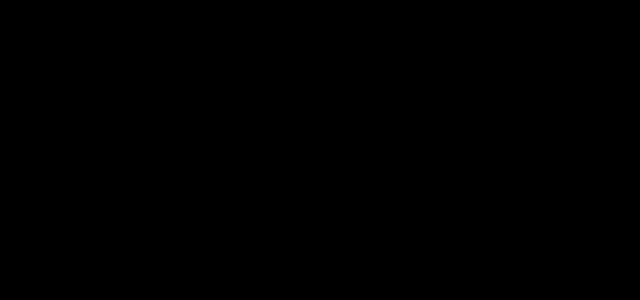
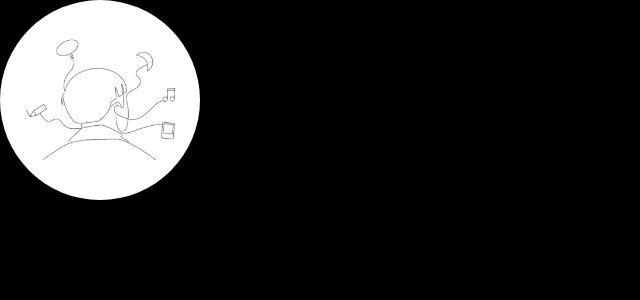
Before and after one commit to formegusto/portfolio, a React (Create React App) app: page /portfolio/iamformegusto in a window 1280 px wide. Shown: the top 300 px of the page, without its empty margins (0-640 px from the left). Built offline with nearby package versions, Linux system fonts and the light colour scheme.

Commit message:
PortFolio Main Init

```diff
--- a/package.json
+++ b/package.json
@@ -11,10 +11,12 @@
     "@types/node": "^12.0.0",
     "@types/react": "^16.9.53",
     "@types/react-dom": "^16.9.8",
+    "@types/react-router-dom": "^5.1.7",
     "@types/styled-components": "^5.1.7",
     "gh-pages": "^3.1.0",
     "react": "^17.0.1",
     "react-dom": "^17.0.1",
+    "react-router-dom": "^5.2.0",
     "react-scripts": "4.0.1",
     "styled-components": "^5.2.1",
     "typescript": "^4.0.3",
--- a/src/App.tsx
+++ b/src/App.tsx
@@ -1,8 +1,15 @@
 import React from 'react';
+import { Route } from 'react-router';
 import MainIntroPage from './pages/MainIntroPage';
+import PortfolioPage from './pages/PortfolioPage';
 
 function App() {
-  return <MainIntroPage />
+  return (
+    <>
+      <Route path="/portfolio" component={MainIntroPage} exact/>
+      <Route path="/portfolio/iamformegusto" component={PortfolioPage} exact />
+    </>
+  )
 }
 
 export default App;
--- a/src/components/MainIntroComponent.tsx
+++ b/src/components/MainIntroComponent.tsx
@@ -3,13 +3,23 @@
 import iamformegusto from '../assets/iamformegusto.png';
 import styled, { css, Keyframes, keyframes } from 'styled-components';
 import Palette from '../atoms/Palette';
+import { RouteComponentProps } from 'react-router';
 
-function MainIntroComponent() {
+type Props = {
+    routeProps: RouteComponentProps
+}
+
+function MainIntroComponent(props: Props) {
     const refImageBlock = useRef<HTMLDivElement>(null);
     const refTitleBlock = useRef<HTMLDivElement>(null);
     const [aniImgBlock, setAniImgBlock] = useState<Keyframes>(ShowHalf);
     const [aniTitleBlock, setAniTitleBlock] = useState<Keyframes | null>(null);
     const [showTitle, setShowTitle] = useState<boolean>(false);
+
+    const enterPortfolio = useCallback(() => {
+        setShowTitle(false);
+        setAniTitleBlock(CleanTitle);
+    }, []);
 
     const imgEventListener = useCallback(() => {
         if(aniImgBlock === ShowHalf) {
@@ -17,13 +27,36 @@
         } else if(aniImgBlock === HideBlock) {
             setAniImgBlock(ShowFull);
         } else if(aniImgBlock === ShowFull) {
+            if(refImageBlock.current) {
+                refImageBlock.current.style.transition = ".7s";
+                refImageBlock.current.style.cursor = "pointer";
+
+                refImageBlock.current.onmouseenter = () => {
+                    refImageBlock.current!.style.transform = "translate(-7px,-7px)";
+                    refImageBlock.current!.style.boxShadow = "10px 10px 10px rgba(255,255,255,.7)";
+                }
+
+                refImageBlock.current.onmouseleave = () => {
+                    refImageBlock.current!.style.transform = "translate(7px,7px)";
+                    refImageBlock.current!.style.boxShadow = "";
+                }
+
+                refImageBlock.current.onclick = enterPortfolio;
+            }
+
             setAniTitleBlock(ShowTitleBlock);
+        } else if (aniImgBlock === CleanImage) {
+            props.routeProps.history.push('/portfolio/iamformegusto');
         }
-    }, [aniImgBlock]);
+    }, [aniImgBlock, enterPortfolio, props.routeProps.history]);
 
-    const titleEventListenr = useCallback(() => {
-        setShowTitle(true);
-    }, []);
+    const titleEventListener = useCallback(() => {
+        if(aniTitleBlock === CleanTitle) {
+            setAniImgBlock(CleanImage);
+        } else {
+            setShowTitle(true);
+        }
+    }, [aniTitleBlock]);
 
     useEffect(() => {
         if(refImageBlock.current) {
@@ -31,13 +64,14 @@
         }
 
         if(refTitleBlock.current) {
-            refTitleBlock.current.addEventListener('animationend', titleEventListenr)
+            refTitleBlock.current.addEventListener('animationend', titleEventListener)
         }
 
         return () => {
+            refTitleBlock.current?.removeEventListener('animationend', titleEventListener);
             refImageBlock.current?.removeEventListener('animationend', imgEventListener);
         }
-    }, [imgEventListener, titleEventListenr]);
+    }, [imgEventListener, titleEventListener]);
 
     return <FullScreen>
         <Container>
@@ -116,13 +150,33 @@
     }
 `;
 
+const CleanTitle = keyframes`
+    from {
+        width: 400px;
+        height: 400px;
+    } to {
+        width: 0;
+        height: 0;
+    }
+`;
+
+const CleanImage = keyframes`
+    from {
+        width: 500px;
+        height: 500px;
+    } to {
+        width: 0;
+        height: 0;
+    }
+`;
+
 const ShowTitleBlock = keyframes`
     from {
         width: 0;
         height: 0;
     } to {
-        width: 500px;
-        height: 500px;
+        width: 400px;
+        height: 400px;
     }
 `;
 
@@ -144,6 +198,12 @@
 
         font-size: 1.5rem;
         font-weight: 100;
+
+        line-height: 2.5rem;
+    }
+
+    & > h1:not(:last-child) {
+        margin-bottom: .5rem;
     }
 `
 
@@ -155,9 +215,6 @@
     display: flex;
     justify-content: center;
     align-items: center;
-
-    width: 500px;
-    height: 500px;
 
     background-color: ${Palette[0][7]};
 
--- /dev/null
+++ b/src/components/PortfolioComponent.tsx
@@ -0,0 +1,61 @@
+import React from 'react';
+import styled, { css, keyframes } from 'styled-components';
+import Palette from '../atoms/Palette';
+import { FullScreen } from '../atoms/Screens';
+import iamformegusto from '../assets/iamformegusto.png';
+
+function PortfolioComponent() {
+    return <FullScreen>
+        <PortfolioContainer>
+            <PortfolioHeader>
+                <ImageBlock>
+                    <img src={iamformegusto} alt="hello, iamformegusto" />
+                </ImageBlock>
+            </PortfolioHeader>
+        </PortfolioContainer>
+    </FullScreen>
+}
+
+const PortfolioContainer = styled.div`
+    height: 100%;
+
+    background-color: ${Palette[0][0]};
+`;
+
+const PortfolioHeader = styled.header`
+    height: 200px;
+`;
+
+const ShowImage = keyframes`
+    from {
+        width: 0;
+        height: 0;
+    } to {
+        width: 200px;
+        height: 200px;
+    }
+`;
+
+const ImageBlock = styled.div`
+    display: flex;
+    justify-content: center;
+    align-items: center;
+
+    width: 200px;
+    height: 200px;
+
+    background-color: ${Palette[0][7]};
+
+    border-radius: 100%;
+
+    ${css`
+        animation: .7s ease-in ${ShowImage} forwards;
+    `}
+
+    & > img {
+        width: 150px;
+        height: 150px;
+    }
+`;
+
+export default PortfolioComponent;
--- a/src/index.tsx
+++ b/src/index.tsx
@@ -3,11 +3,12 @@
 import './index.css';
 import App from './App';
 import reportWebVitals from './reportWebVitals';
+import { BrowserRouter } from 'react-router-dom';
 
 ReactDOM.render(
-  <React.StrictMode>
+  <BrowserRouter>
     <App />
-  </React.StrictMode>,
+  </BrowserRouter>,
   document.getElementById('root')
 );
 
--- a/src/pages/MainIntroPage.tsx
+++ b/src/pages/MainIntroPage.tsx
@@ -1,9 +1,10 @@
 import React from 'react';
+import { RouteComponentProps } from 'react-router';
 import MainIntroComponent from '../components/MainIntroComponent';
 
-function MainIntroPage() {
+function MainIntroPage(props: RouteComponentProps) {
     return (
-        <MainIntroComponent />
+        <MainIntroComponent routeProps={props}/>
     );
 }
 
--- /dev/null
+++ b/src/pages/PortfolioPage.tsx
@@ -0,0 +1,8 @@
+import React from 'react';
+import PortfolioComponent from '../components/PortfolioComponent';
+
+function PortfolioPage() {
+    return <PortfolioComponent />
+}
+
+export default PortfolioPage;
```
Also changed, not shown: 1 other file (tests, documents, lock files or other folders).
